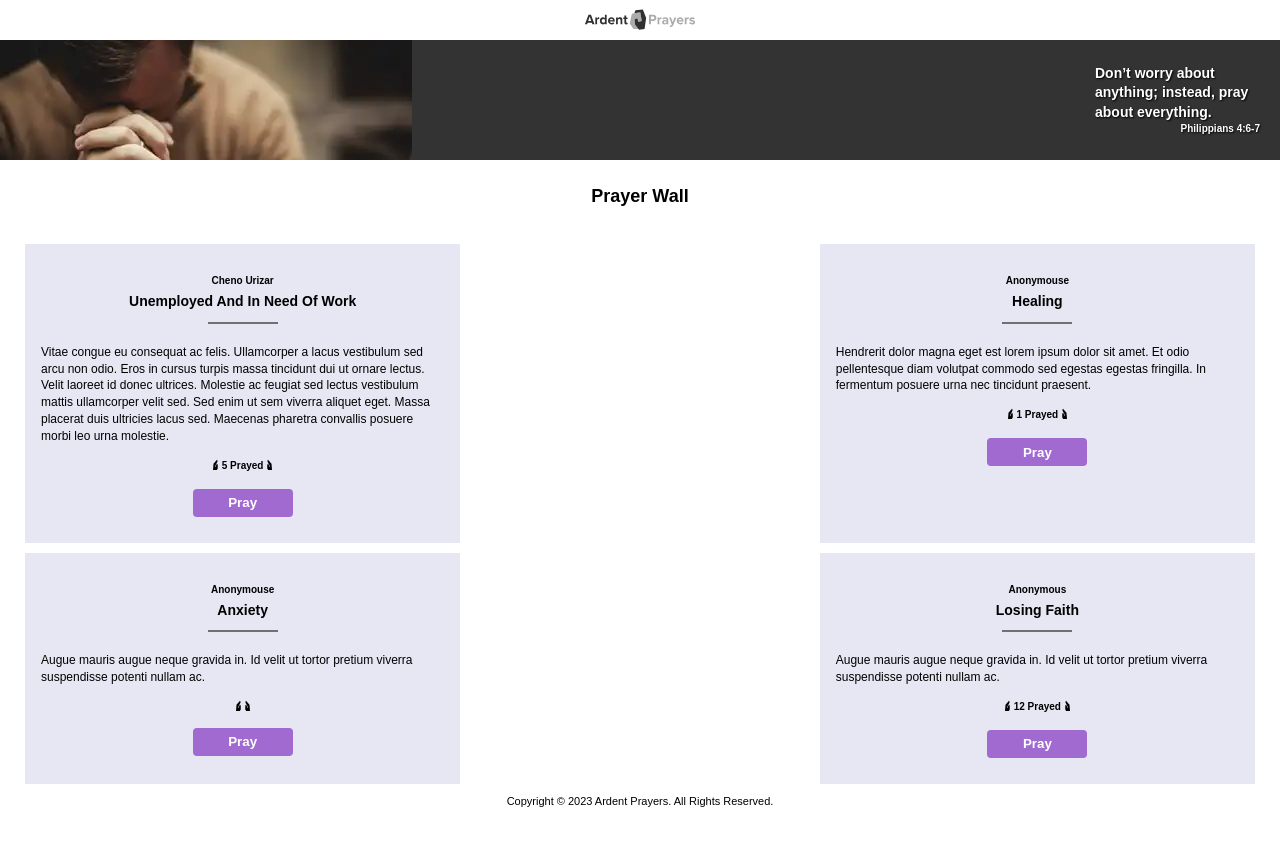
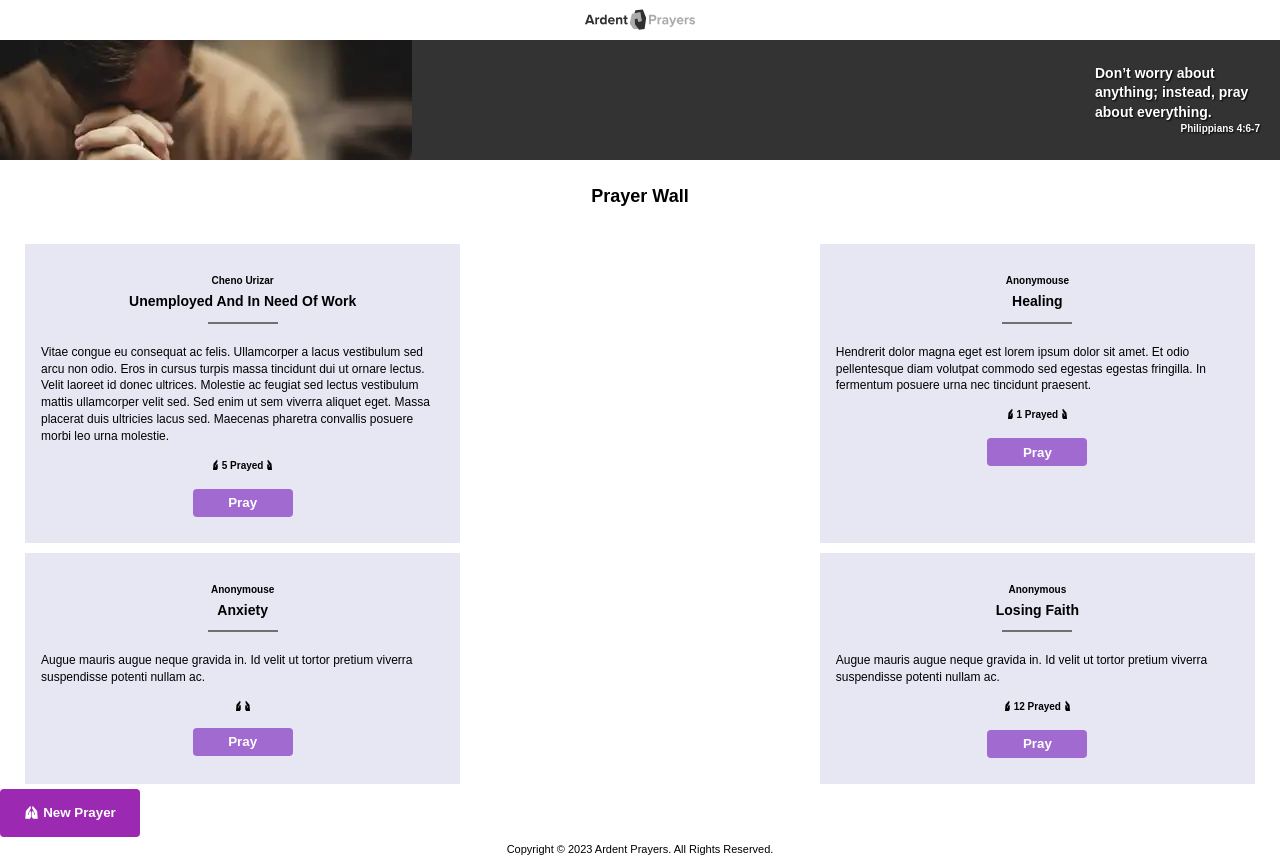
Before and after one commit to codeengie/ardent-prayers, a React (Vite) app: page / in a window 1280 px wide. Before the commit the page ends 810 px from the top, so only its background shows below. Built offline with nearby package versions, Linux system fonts and the light colour scheme.

Commit message:
Call To Action Component
Crated CTA component which will trigger the prayer request form. I
updated the core Button component text with a span element to help
facilitate an icon.

```diff
--- a/src/App.jsx
+++ b/src/App.jsx
@@ -5,6 +5,7 @@ import Footer from './components/Footer/Footer.jsx';
 import Header from './components/Header/Header.jsx';
 import Hero from './components/Hero/Hero.jsx';
 import PrayerWall from './components/modules/PrayerWall/PrayerWall.jsx';
+import CallToAction from './components/CallToAction/CallToAction.jsx';
 
 function App() {
 	return (
@@ -14,6 +15,7 @@ function App() {
 			<main role="main">
 				<PrayerWall/>
 			</main>
+			<CallToAction/>
 			<Footer/>
 		</>
 	)
--- a/src/components/Button/Button.jsx
+++ b/src/components/Button/Button.jsx
@@ -5,7 +5,8 @@ const Button = (props) => {
 		<button
 			className={`${props.cName} button`}
 			disabled={props.disableButton}
-			type="button">{props.text}</button>
+			onClick={props.onClick}
+			type="button"><span className="button__text">{props.text}</span></button>
 	)
 }
 
--- a/src/components/Button/Button.scss
+++ b/src/components/Button/Button.scss
@@ -4,10 +4,16 @@
 	color: var(--white);
 	font-weight: var(--weight-semibold);
 	height: 28px;
+	transition: all .2s ease-in;
 	width: 100px;
 
 	&:disabled {
 		background-color: var(--mobster);
 		cursor: not-allowed;
 	}
+
+	&:hover {
+		background-color: var(--affair);
+		transition: all .5s ease-out;
+	}
 }
--- /dev/null
+++ b/src/components/CallToAction/CallToAction.jsx
@@ -0,0 +1,20 @@
+import './CallToAction.scss';
+import Button from '../Button/Button.jsx';
+
+const CallToAction = () => {
+	const handleClick = (event) => {
+		event.preventDefault();
+		console.log('Open Prayer Request Form');
+	}
+
+	return (
+		<div className="cta">
+			<Button
+				cName="cta__button"
+				onClick={handleClick}
+				text="New Prayer"/>
+		</div>
+	)
+}
+
+export default CallToAction;
--- /dev/null
+++ b/src/components/CallToAction/CallToAction.scss
@@ -0,0 +1,22 @@
+.cta {
+	&__button {
+		background-color: var(--purple-heart);
+		height: 48px;
+		width: 140px;
+
+		::before {
+			background: transparent url(../../assets/images/praying_hands.svg) no-repeat 0 0 / cover;
+			content: '';
+			display: block;
+			filter: invert(100%);
+			height: auto;
+			margin-right: 4px;
+			width: 15px;
+		}
+	}
+
+	.button__text {
+		display: flex;
+		justify-content: center;
+	}
+}
--- a/src/index.scss
+++ b/src/index.scss
@@ -1,5 +1,6 @@
 :root {
 	// Color scheme
+	--affair: #6c478c;
 	--amethyst: #a16ad1;
 	--black: #000000;
 	--dove-gray: #707070;
```
